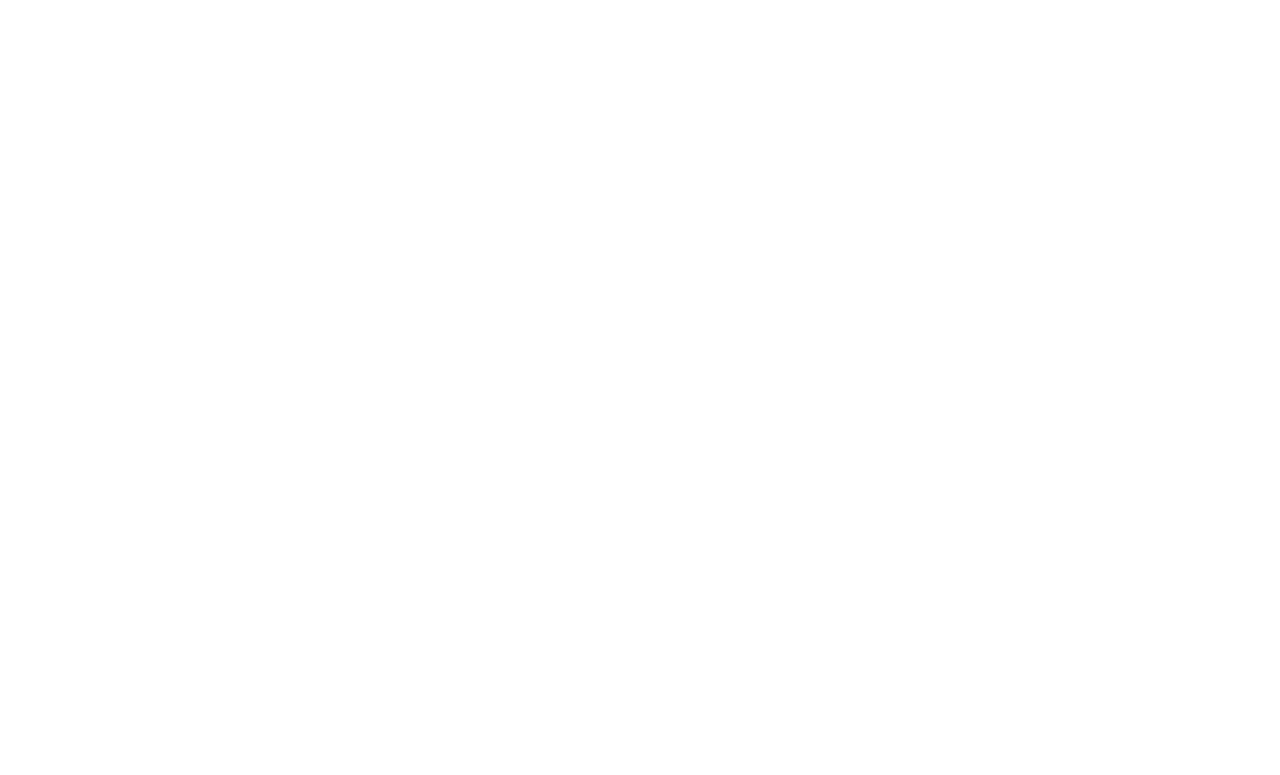
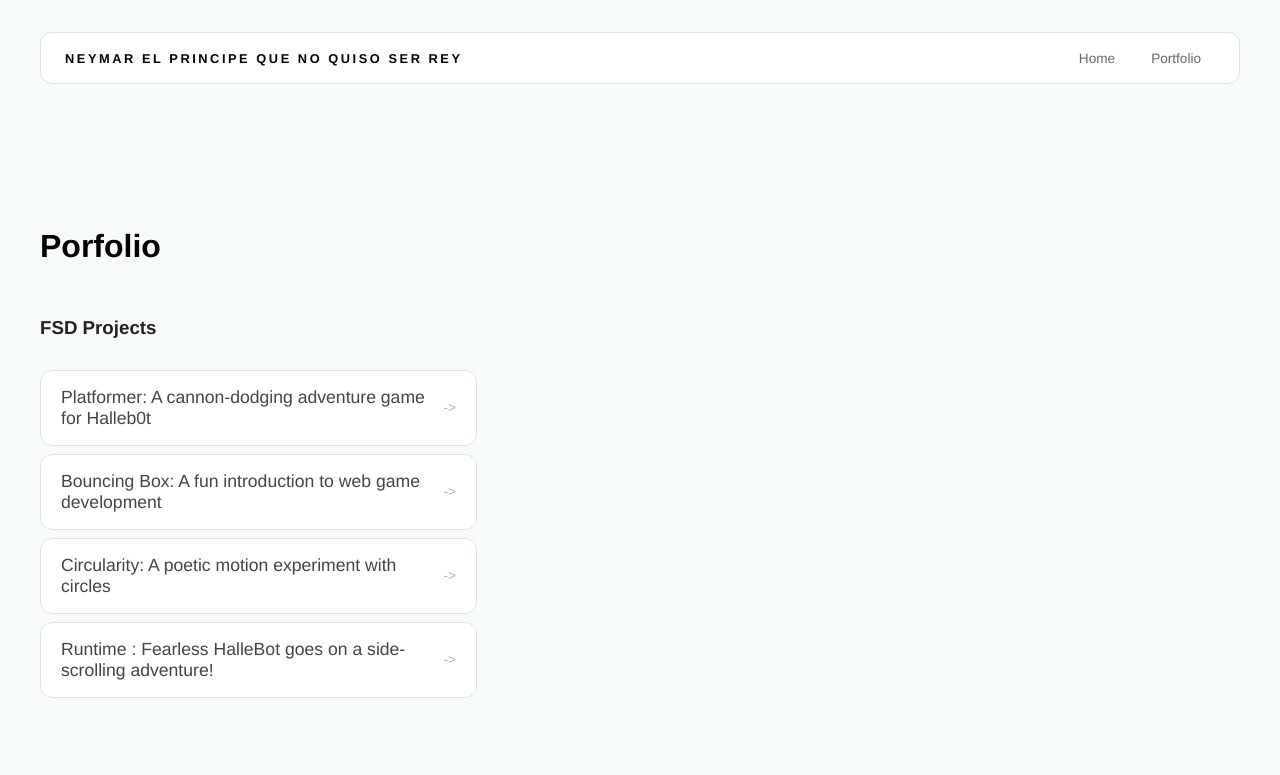
Before and after one commit to kelveralexanderalvarezlino-prog/kelveralexanderalvarezlino-prog.github.io, a plain HTML site: page portfolio.html in a window 1280 px wide. Drawn offline with Linux system fonts and the light colour scheme.

Commit message:
almost done

```diff
--- a/portfolio.html
+++ b/portfolio.html
@@ -0,0 +1,50 @@
+<!DOCTYPE html>
+<html>
+
+<head>
+  <title>Neymar jr</title>
+  <link rel="stylesheet" href="style.css" />
+</head>
+
+<body>
+  <!-- All content goes here -->
+  <div id="all-contents">
+    <nav>
+      <h1> Neymar el principe que no quiso ser rey
+      </h1>
+      <ul id="nav-ul">
+        <li class="nav-li"><a href="index.html">Home</a>
+        </li>
+        <li class="nav-li"><a href="portfolio.html">Portfolio</a></li>
+
+
+      </ul>
+    </nav>
+
+    <main>
+      <div class="content">
+        <h1>Porfolio</h1>
+        <h3>FSD Projects</h3>
+        <ul id="portfolio">
+          <li>
+            <a href="fsd-projects/platformer/">Platformer: A cannon-dodging adventure game for Halleb0t</a>
+          </li>
+          <li>
+            <a href="fsd-projects/bouncing-box/">Bouncing Box: A fun introduction to web game development</a>
+          </li>
+          <li>
+            <a href="fsd-projects/circularity/">Circularity: A poetic motion experiment with circles</a>
+          </li>
+          <li>
+            <a href="fsd-projects/runtime/">Runtime : Fearless HalleBot goes on a side-scrolling adventure!</a>
+          </li>
+
+        </ul>
+
+        <!-- ASD Projects will go here -->
+
+    </main>
+  </div>
+</body>
+
+</html>
--- a/style.css
+++ b/style.css
@@ -170,3 +170,101 @@
   border-radius: 24px;
   box-shadow: 0 8px 30px rgba(0, 0, 0, 0.12);
 }
+
+nav {
+  display: flex;
+  justify-content: space-between;
+  align-items: center;
+  margin-bottom: 48px;
+  padding: 16px 24px;
+  background: #fff;
+  border: 1px solid #e0e0e0;
+  border-radius: 12px;
+}
+
+nav h1 {
+  margin: 0;
+  font-size: 0.8rem;
+  font-weight: 700;
+  text-transform: uppercase;
+  letter-spacing: 0.2em;
+  color: #000;
+}
+
+#nav-ul {
+  list-style: none;
+  display: flex;
+  gap: 8px;
+  margin: 0;
+  padding: 0;
+}
+
+.nav-li a {
+  color: #666;
+  text-decoration: none;
+  font-size: 0.85rem;
+  font-weight: 500;
+  padding: 6px 14px;
+  border-radius: 8px;
+  transition:
+    background 0.25s ease,
+    color 0.25s ease;
+}
+
+.nav-li a:hover {
+  background: #000;
+  color: #fff;
+}
+
+/* Portfolio styles */
+.content h1 {
+  color: black;
+}
+
+#portfolio {
+  list-style: none;
+  margin: 0;
+  padding: 0;
+  width: 100%;
+  display: flex;
+  flex-direction: column;
+  gap: 8px;
+}
+
+#portfolio li {
+  border-radius: 12px;
+  overflow: hidden;
+}
+
+#portfolio a {
+  display: flex;
+  justify-content: space-between;
+  align-items: center;
+  text-decoration: none;
+  color: #444;
+  padding: 16px 20px;
+  font-size: 1.1rem;
+  font-weight: 500;
+  background: #fff;
+  border: 1px solid #e0e0e0;
+  border-radius: 12px;
+  transition: background 0.25s ease, color 0.25s ease, transform 0.25s ease;
+}
+
+#portfolio a:hover {
+  background: #000;
+  color: #fff;
+  transform: translateX(4px);
+}
+
+#portfolio a::after {
+  content: "->";
+  font-size: 0.85rem;
+  opacity: 0.4;
+  transition: opacity 0.25s ease;
+  white-space: nowrap;
+}
+
+#portfolio a:hover::after {
+  opacity: 1;
+}
```
Also changed, not shown: index.html (+17 -3 lines).
